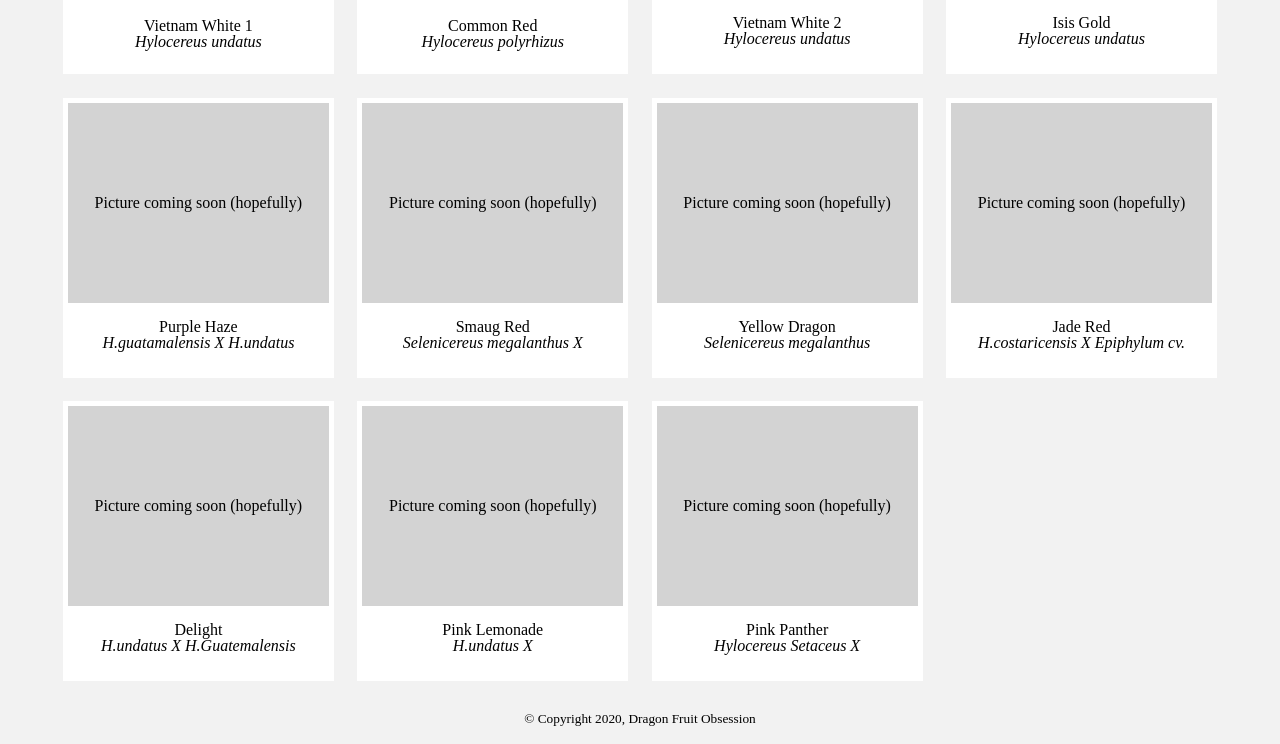
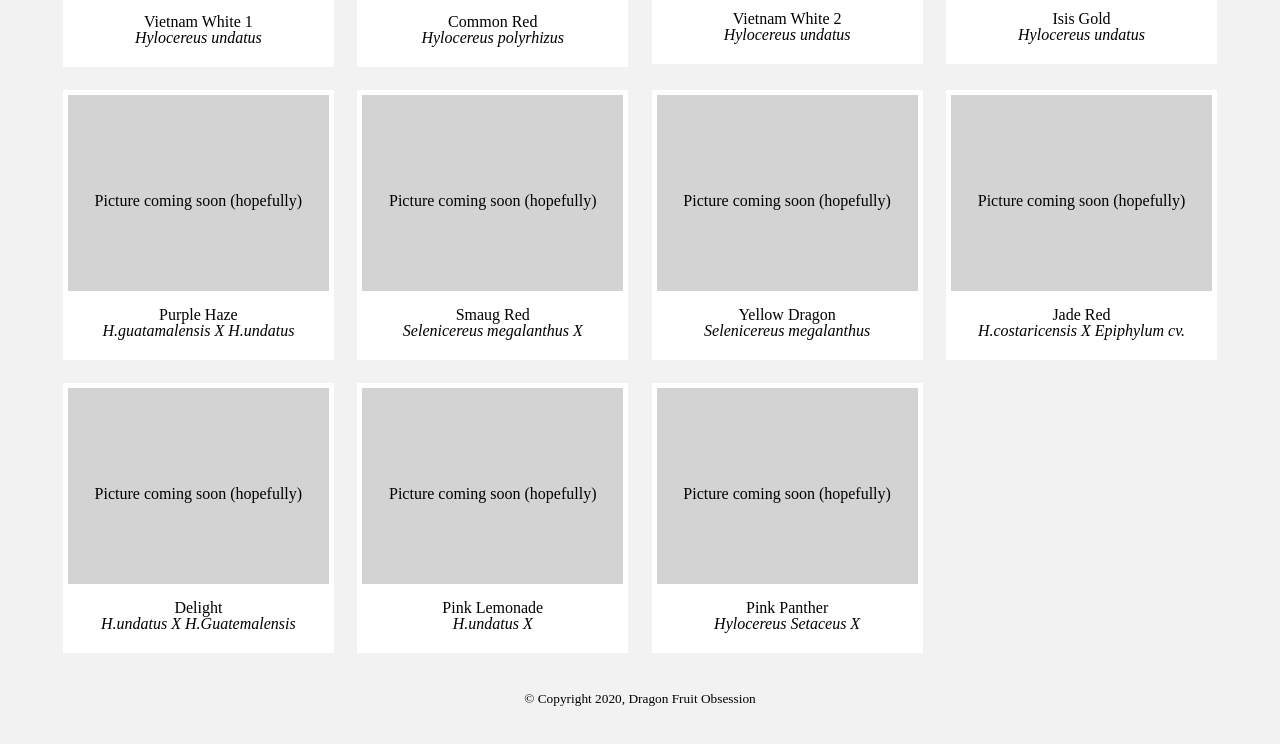
Before and after one commit to DragonFruitObsession/dragonfruitobsession.github.io, a PHP site: page / in a window 1280 px wide. Shown: the part 504-1248 px from the top of the page. After the commit the page ends 1210 px from the top, so only its background shows below. Run offline with PHP 8.4, Linux system fonts and the light colour scheme; some web fonts are replaced.

Commit message:
Update DF style.css

```diff
--- a/DF style.css
+++ b/DF style.css
@@ -121,7 +121,6 @@ body {
 .content {
   background-color: white;
   padding: 5px;
-  height: 280px;
   line-height: 100%;
 }
 
@@ -135,17 +134,28 @@ body {
 
 .coming {
   background-color: lightgrey;
-  height: 200px;
-  line-height: 200px;
+  width: 100%;
+  padding-top: 75%;
+  position: relative;
+}
+
+.inside {
+   position: absolute;
+   top: 0;
+   left: 0;
+   bottom: 0;
+   right: 0;
+   padding-top: 37.5%;
 }
 
 img {
   width: 100%;
-  height: 200px;
-  object-fit: cover;
+  height: auto;
 }
 
 .gallery {
+  display: flex;
+  flex-wrap: wrap;
   margin: 8px -16px;
   text-align: center;
   margin-left: 4%;
@@ -158,7 +168,7 @@ img {
   padding: 0.5%;
 }
 
-/* Create four equal columns that floats next to each other */
+/* Create four equal columns that float next to each other */
 .column {
   width: 23%;
   float: left;
@@ -171,7 +181,7 @@ img {
 
 
 /* Clear floats after rows */
-.content:after {
+.gallery:after {
   content: "";
   display: table;
   clear: both;
```
